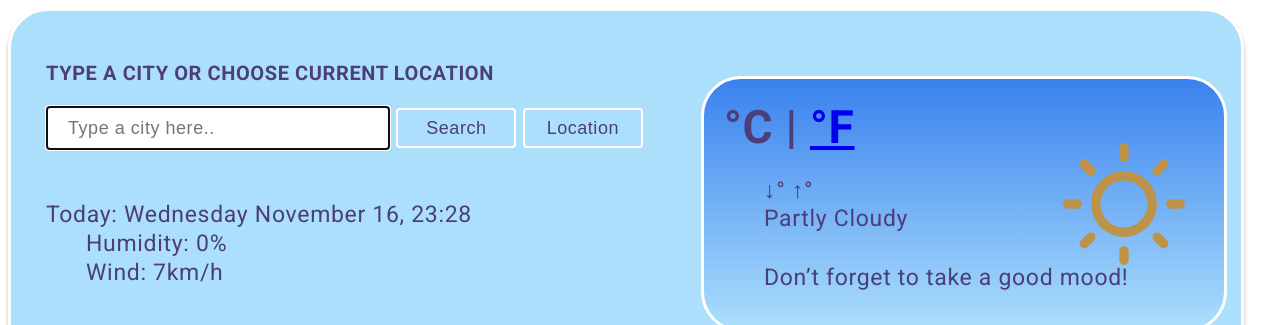
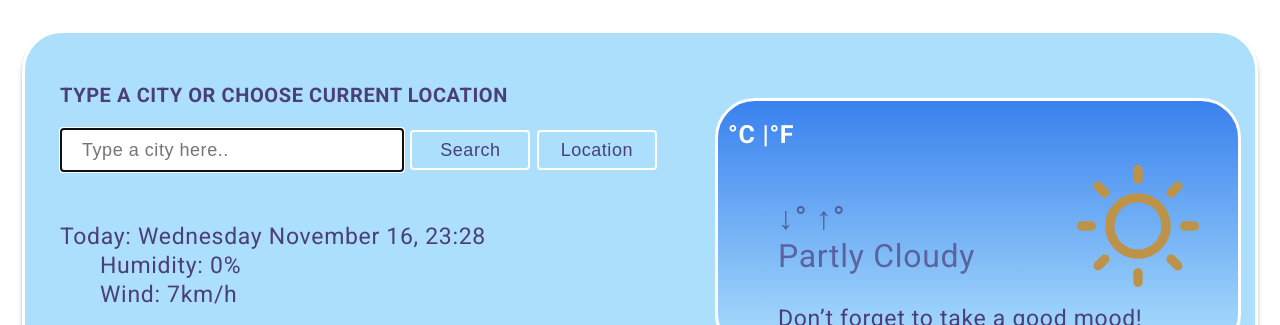
Before and after one commit to Iryna-Bigdash/weather_app, a plain HTML site: page index.html in a window 1280 px wide. Shown: the top 325 px of the page. Drawn offline with nearby package versions, Linux system fonts and the light colour scheme; no server answers.

Commit message:
added styles for card-section

```diff
--- a/crs/style.css
+++ b/crs/style.css
@@ -7,6 +7,7 @@
     border: 3px solid #FFFFFF;
     box-shadow: 0px 4px 4px rgba(0, 0, 0, 0.25);
     border-radius: 40px;
+    margin: 30px auto;
 }
 
 h1,
@@ -74,8 +75,14 @@ color: #4B3E79;
 border: 2px solid  #FFFFFF;
 border-radius: 4px;
 background-color: #ACDFFC;
+cursor: pointer;
 }
-
+.search-button:hover,
+.search-button:hover {
+    background-color: #FFFFFF;
+    color: #4B3E79;
+    border-color: #4B3E79;
+}
 
 .current-city-container {
     width: 600px;
@@ -101,6 +108,23 @@ background-color: #ACDFFC;
     border-radius: 40px;
     margin-right: 60px;
 }
+.city-card h1{
+    color: #FFFFFF;
+}
+
+.card-temperature{
+    font-size: 32px;
+    line-height: 1.2;
+    color: #4B3E79;
+    opacity: 0.7;
+}
+.description {
+    font-size: 32px;
+    line-height: 1.2;
+    color: #4B3E79;
+    opacity: 0.7;
+}
+
 .card-icon {
     position: absolute;
     top: 50px;
@@ -108,8 +132,17 @@ background-color: #ACDFFC;
     fill: rgb(188, 147, 72);
 }
 
-
-
+.units {
+    position: relative;
+    top: -22px;
+    left: -10px;
+    font-size: 30px;
+    color: #FFFFFF;
+}
+.units a {
+text-decoration: none;
+color: #FFFFFF;
+}
 
 /* .weather-app .form-control {
     height: 30px;
--- a/index.html
+++ b/index.html
@@ -56,11 +56,11 @@
                     <div class="city-card">
                         <h1 class="city-name"><span id="city"></span>
                             <span id="temperature"></span>
-                            <span class="units">°C | <a href="#" id="fahrenheit-link">°F</a>
+                            <span class="units"><small>°C |<a href="#" id="fahrenheit-link">°F</a></small>
                             </span>
                         </h1>
                         <ul>
-                            <li>↓<span id="min-temperature"></span>°  ↑<span id="max-temperature"></span>°</li>
+                            <li class="card-temperature">↓<span id="min-temperature"></span>°  ↑<span id="max-temperature"></span>°</li>
                             <li id="temperature-description" class="description">Partly Cloudy</li>
                             <li class="secondsry-color recomendation">Don’t forget to take a good mood!</li>
                         </ul>
```
